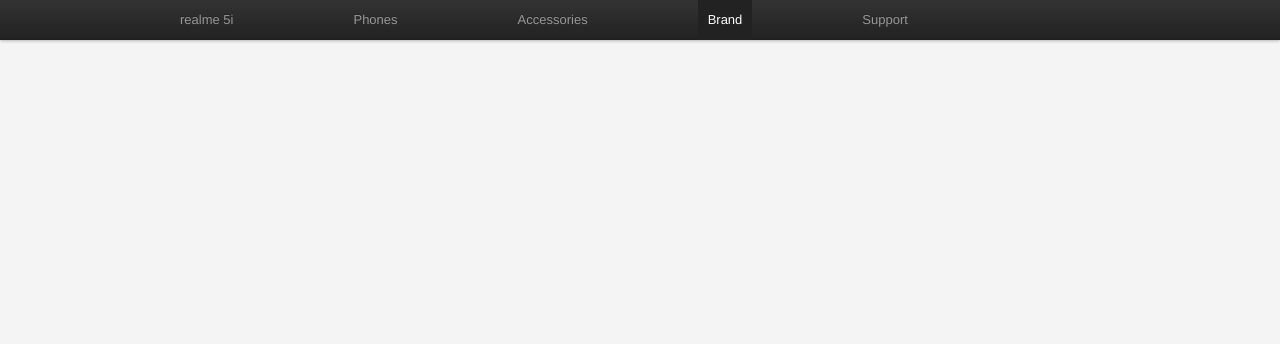
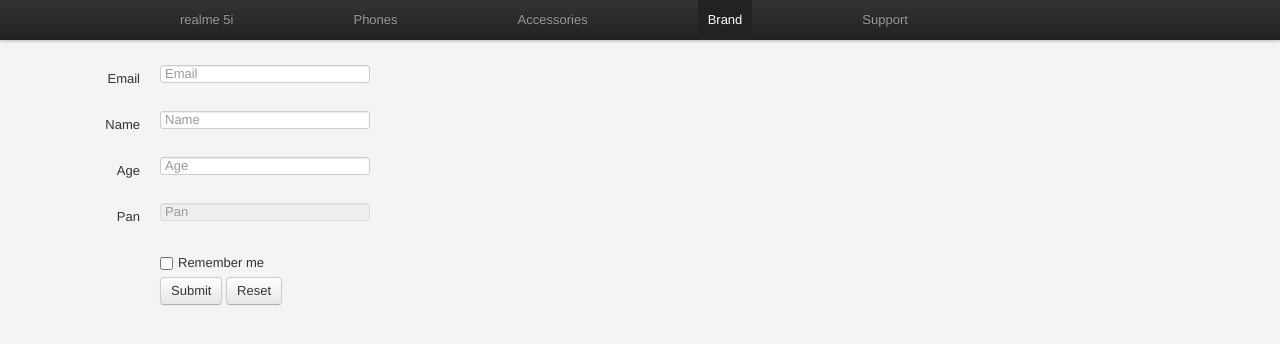
Before and after one commit to widhiwadher/realme, a plain HTML site: page Brands.html in a window 1280 px wide. Drawn offline with nearby package versions, Linux system fonts and the light colour scheme.

Commit message:
4th commit-Brands

```diff
--- a/Brands.html
+++ b/Brands.html
@@ -26,4 +26,74 @@
       </div>
     </div>
   </div>
+
+  <form class="form-horizontal" style="margin-top: 5em;">
+    <div class="control-group">
+      <label class="control-label" for="inputEmail">Email</label>
+      <div class="controls">
+        <input type="text" id="inputEmail" placeholder="Email">
+      </div>
+    </div>
+    <div class="control-group">
+      <label class="control-label" for="inputName">Name</label>
+      <div class="controls">
+        <input type="text" id="inputName" placeholder="Name">
+      </div>
+    </div>
+    <div class="control-group">
+      <label class="control-label" for="inputAge">Age</label>
+      <div class="controls">
+        <input type="number" id="inputAge" placeholder="Age">
+      </div>
+    </div>
+    <div class="control-group">
+      <label class="control-label" for="inputPan">Pan</label>
+      <div class="controls">
+        <input type="text" id="inputPan" placeholder="Pan" disabled>
+      </div>
+    </div>
+
+    <div class="control-group">
+      <div class="controls">
+        <label class="checkbox">
+          <input type="checkbox"> Remember me
+        </label>
+        <button type="submit" class="btn" id="Submit-btn">Submit</button>
+        <button type="submit" class="btn" id="Reset-btn">Reset</button>
+      </div>
+    </div>
+
+
+    </div>
+
+
+
+  </form>
+
+
+
+  <script>
+    (function ($) {
+
+      $("#inputAge").blur(function () {
+
+        var Age = parseInt($("#inputAge").val());
+        if (Age >= 18) {
+
+          $("#inputPan").removeAttr('disabled');
+
+        }
+
+      })
+      $("#SubmitBtn").click(function () {
+        var age = $("#inputage").val();
+        var email = $("#inputEmail").val();
+        var name = $("#inputName").val();
+        var pan = $("#inputpan").val();
+      });
+
+
+  })(jQuery);
+  </script>
+
 </body>
```
Also changed, not shown: Accessories.html (+2 -0 lines).
